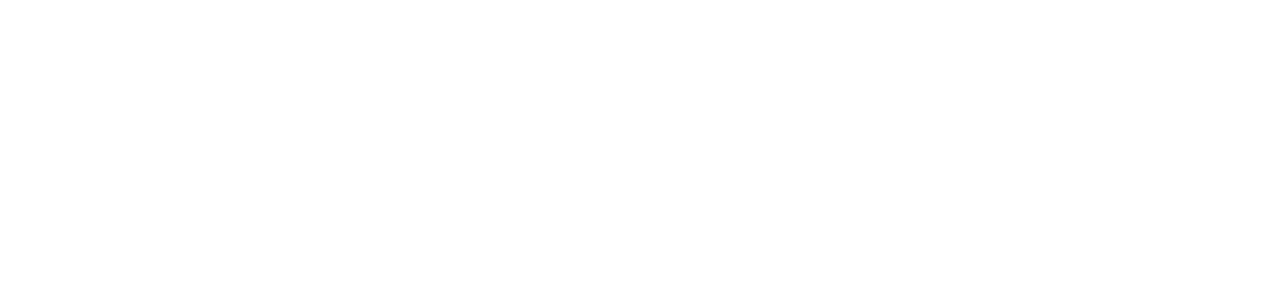
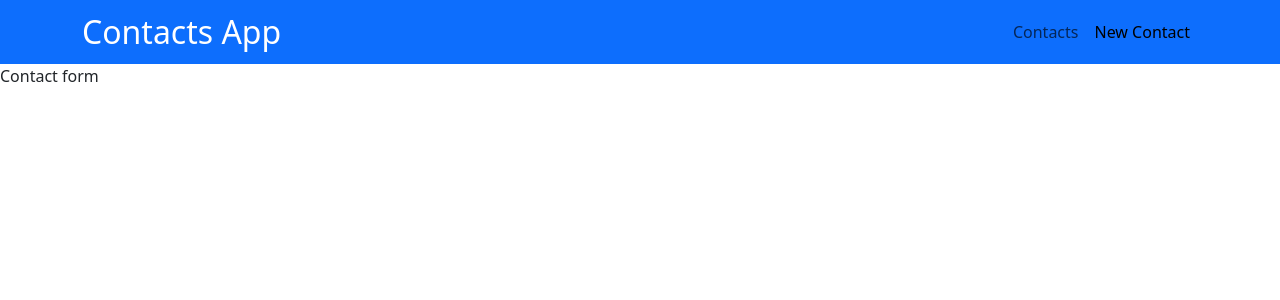
Before and after one commit to Dilnoza-Tasheva/homework70, a React (Vite) app: page /newContact in a window 1280 px wide. Shown: the top 300 px of the page. Built offline with nearby package versions, Linux system fonts and the light colour scheme.

Commit message:
Created main files and directories. Added basic page layout to the ToolBar to switch between pages

```diff
--- a/src/App.tsx
+++ b/src/App.tsx
@@ -1,7 +1,23 @@
+import ToolBar from './components/ToolBar/ToolBar.tsx';
+import { Route, Routes } from 'react-router-dom';
+import Home from './containers/Home/Home.tsx';
+import NewContact from './containers/NewContact/NewContact.tsx';
+import EditContact from './containers/EditContact/EditContact.tsx';
 
 
 const App = () => (
   <>
+    <header>
+      <ToolBar/>
+    </header>
+    <main>
+      <Routes>
+        <Route path="/" element={<Home/>}/>
+        <Route path="/newContact" element={<NewContact/>}/>
+        <Route path="/editContact" element={<EditContact/>}/>
+        <Route path="*" element={<h3>Not found</h3>}/>
+      </Routes>
+    </main>
   </>
 );
 
--- /dev/null
+++ b/src/components/ContactForm/ContactForm.tsx
@@ -0,0 +1,11 @@
+
+
+const ContactForm = () => {
+  return (
+    <div>
+      Contact form
+    </div>
+  );
+};
+
+export default ContactForm;
--- /dev/null
+++ b/src/components/ToolBar/ToolBar.tsx
@@ -0,0 +1,29 @@
+import { NavLink } from 'react-router-dom';
+
+
+const ToolBar = () => {
+  return (
+    <>
+      <nav className="navbar navbar-expand-lg bg-primary">
+        <div className="container">
+          <NavLink to="/"><span className="navbar-brand mb-0 text-white fs-2">Contacts App</span></NavLink>
+
+
+          <div className="ms-auto">
+            <ul className="navbar-nav">
+              <li className="nav-item">
+                <NavLink className="nav-link" to="/">Contacts</NavLink>
+              </li>
+              <li className="nav-item">
+                <NavLink className="nav-link" to="/newContact">New Contact</NavLink>
+              </li>
+            </ul>
+          </div>
+        </div>
+      </nav>
+
+    </>
+  );
+};
+
+export default ToolBar;
--- /dev/null
+++ b/src/containers/EditContact/EditContact.tsx
@@ -0,0 +1,12 @@
+import ContactForm from '../../components/ContactForm/ContactForm.tsx';
+
+
+const EditContact = () => {
+  return (
+    <div>
+      <ContactForm/>
+    </div>
+  );
+};
+
+export default EditContact;
--- /dev/null
+++ b/src/containers/Home/Home.tsx
@@ -0,0 +1,11 @@
+
+
+const Home = () => {
+  return (
+    <div>
+      All contacts
+    </div>
+  );
+};
+
+export default Home;
--- /dev/null
+++ b/src/containers/NewContact/NewContact.tsx
@@ -0,0 +1,12 @@
+import ContactForm from '../../components/ContactForm/ContactForm.tsx';
+
+
+const NewContact = () => {
+  return (
+    <div>
+      <ContactForm/>
+    </div>
+  );
+};
+
+export default NewContact;
--- a/src/main.tsx
+++ b/src/main.tsx
@@ -2,9 +2,13 @@
 import { createRoot } from 'react-dom/client';
 import "bootstrap/dist/css/bootstrap.min.css";
 import App from './App.tsx';
+import { BrowserRouter } from 'react-router-dom';
 
 createRoot(document.getElementById('root')!).render(
+
   <StrictMode>
-    <App />
+    <BrowserRouter>
+      <App />
+    </BrowserRouter>
   </StrictMode>,
 )
```
Also changed, not shown: src/app/hooks.ts (added), src/app/store.ts (added).
